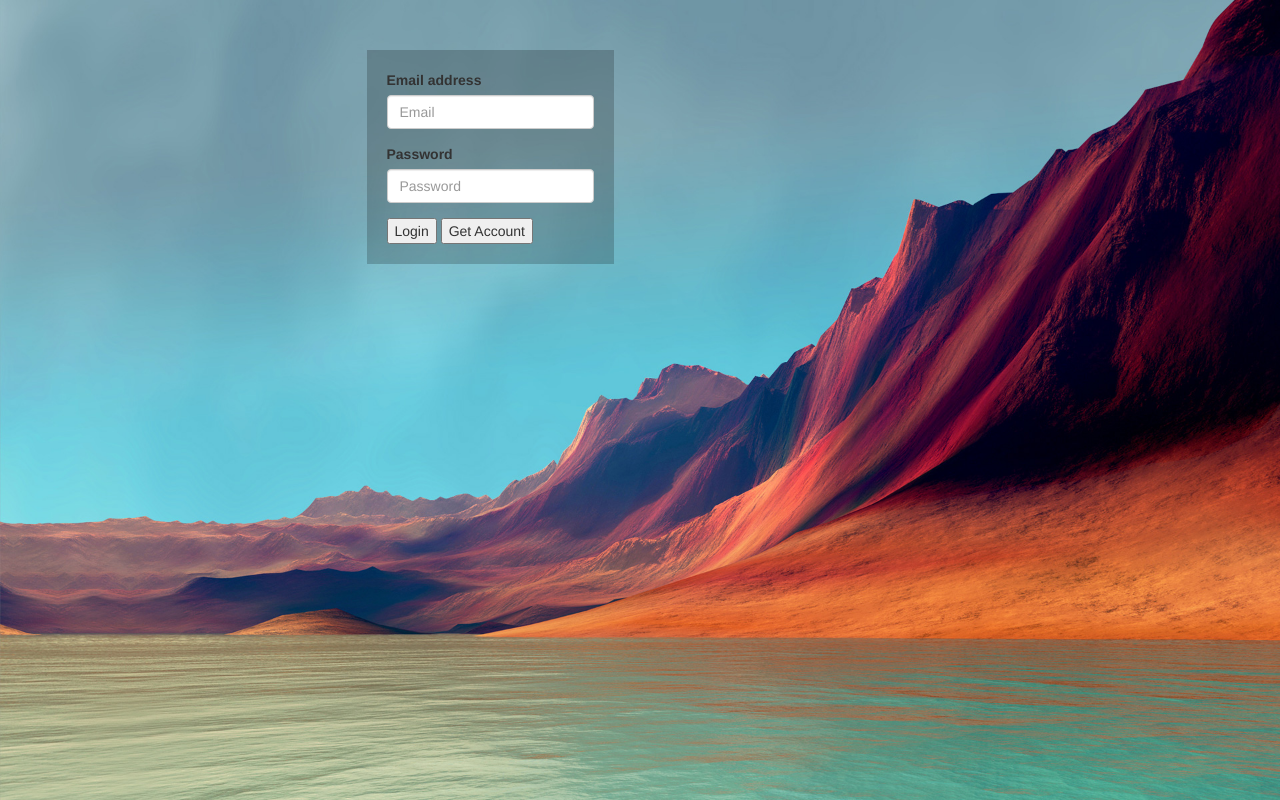
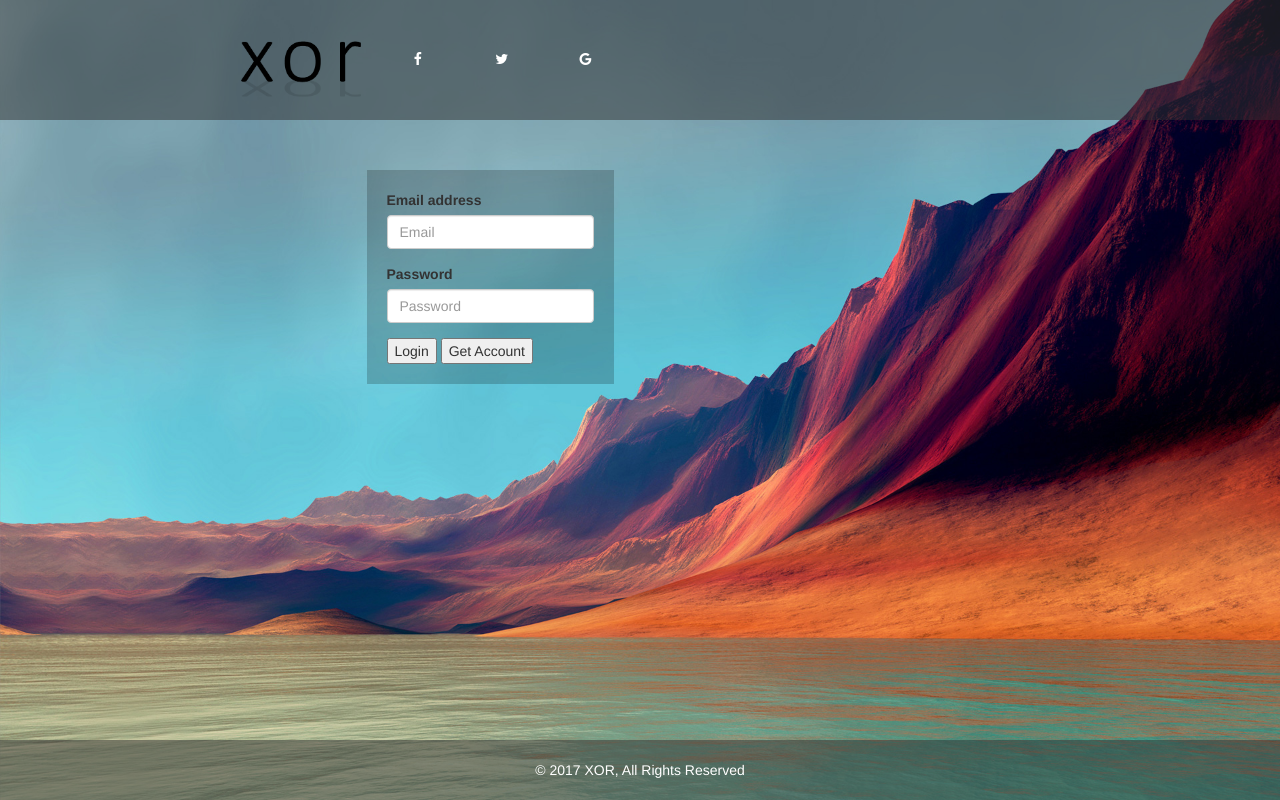
Before and after one commit to spacepen/projectpiXOR, a PHP site: page / in a window 1280 px wide. Run offline with PHP 8.4, Linux system fonts and the light colour scheme; some libraries are stand-ins or nearby versions.

Commit message:
added javascript file core.js with code for 3 different dynamic background images and also added ease-in fades for the background images in scss

```diff
--- a/pixor/index.html
+++ b/pixor/index.html
@@ -8,10 +8,25 @@
     <link rel="icon" href="images/logo1.png">
     <script language="javascript" type="text/javascript" src="jQuery/jQuery.js"></script>
     <script language="javascript" type="text/javascript" src="js/bootstrap.js"></script>
+
+    <!-- Add icon library -->
+    <link rel="stylesheet" href="https://cdnjs.cloudflare.com/ajax/libs/font-awesome/4.7.0/css/font-awesome.min.css">
+
+    <!-- Add core.js & jQuery Link for dynamic backgrounds -->
+    <script src="http://code.jquery.com/jquery-1.11.0.min.js"></script>
+    <script src="js/core.js"></script>
 </head>
 <body>
 <header>
+    <div class="centerheader">
+        <img src="images/logo1.png" class="logo">
+        <img src="images/logo2.png" class="logo2">
 
+        <!-- Share icons -->
+        <a href="#" class="fa fa-facebook"></a>
+        <a href="#" class="fa fa-twitter"></a>
+        <a href="#" class="fa fa-google"></a>
+    </div>
 </header>
 <main>
     <div class="loginbox">
@@ -62,7 +77,9 @@
     </div>
 </main>
 <footer>
-
+    <div>
+        © 2017 XOR, All Rights Reserved
+    </div>
 </footer>
 
 </body>
--- /dev/null
+++ b/pixor/js/core.js
@@ -0,0 +1,27 @@
+/**
+ * Created by tinoglatzel on 16.06.17.
+ */
+
+
+/* DYNAMIC BACKGROUND IMAGES */
+$(document).ready(function(){
+
+    var header = $('body');
+
+    var backgrounds = new Array(
+        'url(/projectpiXOR/pixor/images/background.jpg)'
+        , 'url(/projectpiXOR/pixor/images/background2.jpg)'
+        , 'url(/projectpiXOR/pixor/images/background3.jpg)'
+    );
+
+    var current = 0;
+
+    function nextBackground() {
+        current++;
+        current = current % backgrounds.length;
+        header.css('background-image', backgrounds[current]);
+    }
+    setInterval(nextBackground, 10000);
+    header.css('background-image', backgrounds[0]);
+
+});
--- a/pixor/scss/main.css
+++ b/pixor/scss/main.css
@@ -1,18 +1,75 @@
 body {
-  background-image: url(/pixor/images/background.jpg);
-  background-size: cover; }
+  background-size: cover;
+  background-repeat: no-repeat;
+  -webkit-transition: background 3000ms ease-in 2s;
+  /* property duration timing-function delay */
+  -moz-transition: background 3000ms ease-in 2s;
+  -o-transition: background 3000ms ease-in 2s;
+  transition: background 3000ms ease-in 2s;
+  -webkit-transition-property: background;
+  -webkit-transition-duration: 3000ms;
+  -webkit-transition-timing-function: ease-in;
+  -webkit-transition-delay: 100ms;
+  -moz-transition-property: background;
+  -moz-transition-duration: 3000ms;
+  -moz-transition-timing-function: ease-in;
+  -moz-transition-delay: 100ms;
+  -o-transition-property: background;
+  -o-transition-duration: 3000ms;
+  -o-transition-timing-function: ease-in;
+  -o-transition-delay: 100ms;
+  transition-property: background;
+  transition-duration: 3000ms;
+  transition-timing-function: ease-in;
+  transition-delay: 100ms; }
 
 header {
   display: flex;
   align-items: center;
   justify-content: center;
-  width: 980px; }
+  padding: 10px;
+  top: 10px;
+  background-color: RGBA(50, 50, 50, 0.5); }
 
 main {
   display: flex;
   align-items: center;
   justify-content: center;
   width: 980px; }
+
+footer {
+  background-color: #ffffff;
+  color: white;
+  width: 100%;
+  height: 7.5%;
+  bottom: 0;
+  position: fixed;
+  display: flex;
+  align-items: center;
+  justify-content: center;
+  background-color: RGBA(50, 50, 50, 0.5); }
+
+.fa {
+  padding: 0px;
+  top: 10px;
+  font-size: 10px;
+  width: 80px;
+  text-align: center;
+  text-decoration: none; }
+
+.fa:hover {
+  opacity: 1;
+  text-decoration: none;
+  color: rgba(0, 0, 0, 0.62); }
+
+.fa-facebook {
+  color: white; }
+
+.fa-twitter {
+  color: white; }
+
+.fa-google {
+  color: white; }
 
 .loginbox {
   float: left;
@@ -28,4 +85,17 @@ main {
 .backlight {
   background-color: rgba(255, 255, 255, 0.02); }
 
+.centerheader {
+  width: 980px; }
+
+.logo {
+  height: 100px;
+  opacity: 0; }
+
+.logo:hover {
+  opacity: 1; }
+
+.logo2 {
+  height: 100px; }
+
 /*# sourceMappingURL=main.css.map */
--- a/pixor/scss/main.scss
+++ b/pixor/scss/main.scss
@@ -1,14 +1,45 @@
 $b: 980px;
 body{
-  background-image: url(/pixor/images/background.jpg);
+  //background-image: url(/projectpiXOR/pixor/images/background.jpg), url(/projectpiXOR/pixor/images/background2.jpg);
   background-size: cover;
+  background-repeat: no-repeat;
+
+  // Fade IN & OUT settings for background images:
+
+  -webkit-transition: background 3000ms ease-in 2s; /* property duration timing-function delay */
+  -moz-transition: background 3000ms ease-in 2s;
+  -o-transition: background 3000ms ease-in 2s;
+  transition: background 3000ms ease-in 2s;
+
+  -webkit-transition-property: background;
+  -webkit-transition-duration: 3000ms;
+  -webkit-transition-timing-function: ease-in;
+  -webkit-transition-delay: 100ms;
+
+  -moz-transition-property: background;
+  -moz-transition-duration: 3000ms;
+  -moz-transition-timing-function: ease-in;
+  -moz-transition-delay: 100ms;
+
+  -o-transition-property: background;
+  -o-transition-duration: 3000ms;
+  -o-transition-timing-function: ease-in;
+  -o-transition-delay: 100ms;
+
+  transition-property: background;
+  transition-duration: 3000ms;
+  transition-timing-function: ease-in;
+  transition-delay: 100ms;
+
 
 }
 header{
   display: flex;
   align-items: center;
   justify-content: center;
-  width: $b;
+  padding: 10px;
+  top: 10px;
+  background-color: RGBA(50,50,50,0.5);
 }
 main{
   display: flex;
@@ -17,8 +48,45 @@ main{
   width: $b;
 }
 footer{
+  background-color: #ffffff;
+  color: white;
+  width: 100%;
+  height: 7.5%;
+  bottom: 0;
+  position: fixed;
+  display: flex;
+  align-items: center;
+  justify-content: center;
+  background-color: RGBA(50,50,50,0.5);
+}
 
+.fa {
+  padding: 0px;
+  top: 10px;
+  font-size: 10px;
+  width: 80px;
+  text-align: center;
+  text-decoration: none;
 }
+
+.fa:hover {
+  opacity: 1;
+  text-decoration: none;
+  color: rgba(0, 0, 0, 0.62);
+}
+
+.fa-facebook {
+  color: white;
+}
+
+.fa-twitter {
+  color: white;
+}
+
+.fa-google {
+  color: white;
+}
+
 .loginbox{
   float: left;
   margin-top: 50px;
@@ -35,3 +103,19 @@ footer{
 .backlight{
   background-color: rgba(255,255,255,0.02);
 }
+
+.centerheader{
+  width: $b;
+}
+
+.logo {
+  height: 100px;
+  opacity: 0;
+}
+.logo:hover{
+  opacity: 1;
+}
+
+.logo2 {
+  height: 100px;
+}
```
Also changed, not shown: README.md (deleted), pixor/images/background2.jpg (added), pixor/images/background3.jpg (added), 1 other file.
